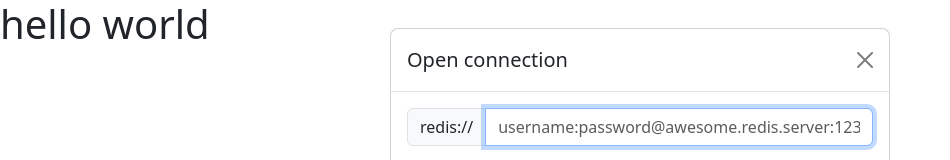
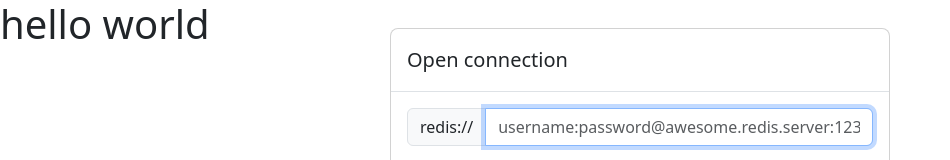
Before and after one commit to fadhil-riyanto/myredis, a Preact app in the folder web-interface/: page / in a window 1280 px wide. Shown: the top 160 px of the page, without its empty margins (0-950 px from the left). Built offline with nearby package versions, Linux system fonts and the light colour scheme.

Commit message:
remove x button

```diff
--- a/web-interface/src/components/SetTargetHost.modal.tsx
+++ b/web-interface/src/components/SetTargetHost.modal.tsx
@@ -35,7 +35,7 @@ export const SetTargetHost = ({parentRefTokenset, parentRefToken}) => {
                         <h1 className="modal-title fs-5" id="exampleModalLabel">
                             Open connection
                         </h1>
-                        <button type="button" className="btn-close" data-bs-dismiss="modal"/>
+                        {/* <button type="button" className="btn-close" data-bs-dismiss="modal"/> */}
                     </div>
                     <div className="modal-body">
                         <div className="input-group mb-3">
```
